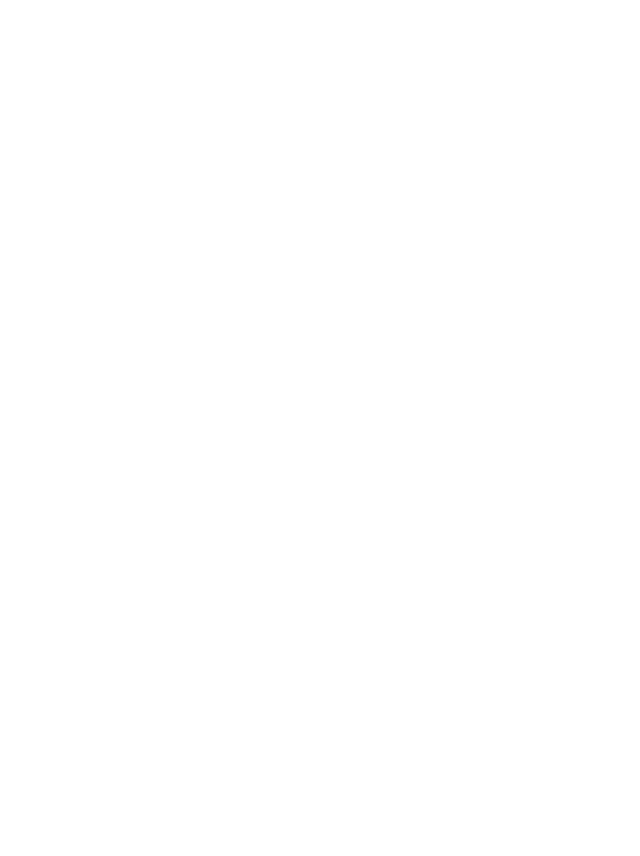
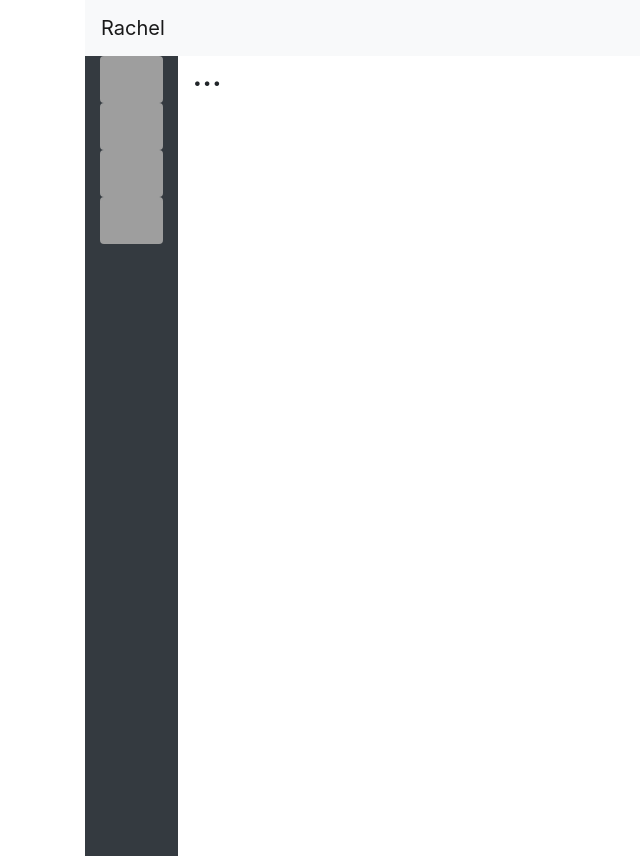
Before and after one commit to rodrigomatteo/Rachel, a website: page index.html in a window 1280 px wide. Shown: the whole page, without its empty margins (0-640 px from the left). Before the commit the page ends 800 px from the top, so only its background shows below. Drawn offline with nearby package versions, Linux system fonts and the light colour scheme; grey boxes are pictures that could not be loaded.

Commit message:
Basic layout outlines

```diff
--- a/index.html
+++ b/index.html
@@ -8,15 +8,48 @@
 
     <!-- Bootstrap CSS -->
     <link rel="stylesheet" href="https://maxcdn.bootstrapcdn.com/bootstrap/4.0.0/css/bootstrap.min.css" integrity="sha384-Gn5384xqQ1aoWXA+058RXPxPg6fy4IWvTNh0E263XmFcJlSAwiGgFAW/dAiS6JXm" crossorigin="anonymous">
+    <style>
+    body{
+        height : 100vh;
+        overflow : scroll;
+      }
 
-    <!--
-    -->
-    <title>Soccer Web</title>
+    .color-me{
+    color:blue;
+    }
+    </style>
 
+    <title>Rachel</title>
 </head>
 <body>
-
-
+    <div class="container h-100">
+        <nav class="navbar sticky-top navbar-light bg-light">
+            <a class="navbar-brand" href="#">Rachel</a>
+        </nav>
+        <div class="container-fluid h-100">
+            <div class="row h-100">
+                <div class="col-1 col-sm-1 bg-dark">
+                    <ul class="nav flex-column">
+                        <li class="nav-item">
+                            <img src="https://seeklogo.com/images/R/russia-2018-logo-015B1A54A0-seeklogo.com.png" alt="Rusia 2018" class="mw-100 rounded">
+                        </li>
+                        <li class="nav-item">
+                            <img src="http://www.seeklogo.net/wp-content/uploads/2016/11/premier-league-logo-preview.png" alt="Premier League" class="mw-100 rounded">
+                        </li>
+                        <li class="nav-item">
+                            <img src="http://www.seeklogo.net/wp-content/uploads/2013/10/ligue-1-vector-logo.png" alt="Ligue 1" class="mw-100 rounded">
+                        </li>
+                        <li class="nav-item">
+                            <img src="http://www.seeklogo.net/wp-content/uploads/2013/10/lega-calcio-serie-a-tim-current-2010-vector-logo.png" alt="La Liga" class="mw-100 rounded">
+                        </li>
+                    </ul>
+                </div>
+                <div class="col-11 col-sm-11">
+                    <h2>...</h2>
+                </div>
+            </div>
+        </div>
+    </div>
     <!-- Optional JavaScript -->
     <!-- jQuery first, then Popper.js, then Bootstrap JS -->
     <script src="https://code.jquery.com/jquery-3.2.1.slim.min.js" integrity="sha384-KJ3o2DKtIkvYIK3UENzmM7KCkRr/rE9/Qpg6aAZGJwFDMVNA/GpGFF93hXpG5KkN" crossorigin="anonymous"></script>
```
